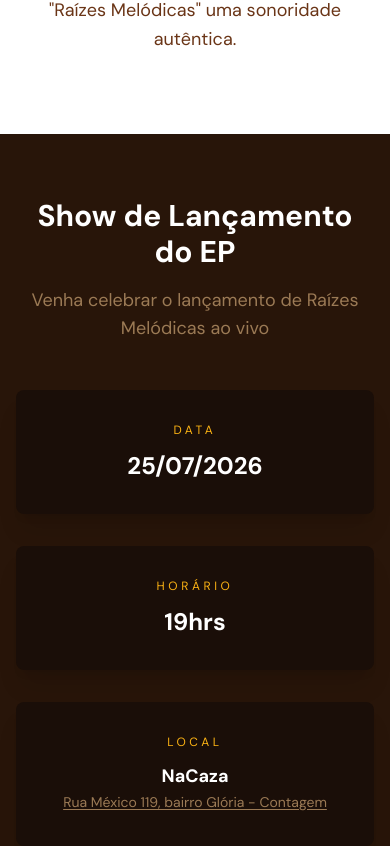
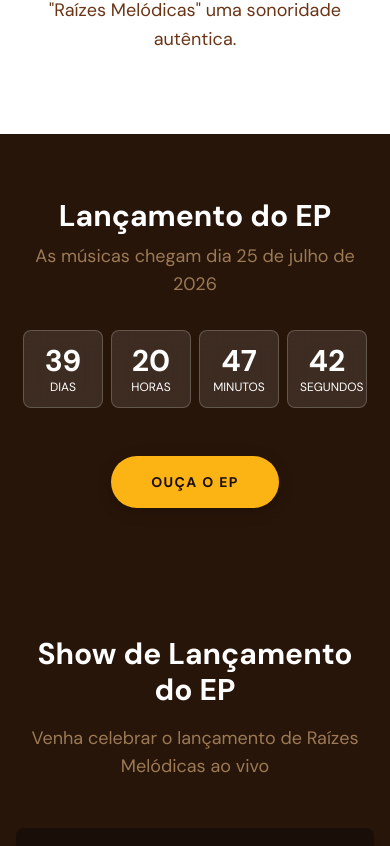
Before and after one commit to igormartins4/lexisartista, a React (Vite) app: page /raizes in a window 390 px wide. Shown: the part 1378-2224 px from the top of the page. Built offline with nearby package versions, Linux system fonts and the light colour scheme; no server answers; a web font is replaced by a local one.

Commit message:
feat: adicionar contagem regressiva, cards de lancamento do EP e melhorias de SEO

```diff
--- a/src/pages/RaizesPage.jsx
+++ b/src/pages/RaizesPage.jsx
@@ -3,6 +3,7 @@ import { Link } from "react-router-dom";
 import fotoCard from "../assets/raizes/capa.png";
 import fotoInicio from "../assets/raizes/inicio.jpg";
 import logoSecult from "../assets/raizes/logo-secult-brasao.png";
+import { Countdown } from "../components/Countdown";
 import { FadeInSection } from "../components/FadeInSection";
 import OptimizedImage from "../components/OptimizedImage";
 import { PageFooter } from "../components/PageFooter";
@@ -11,6 +12,7 @@ import { useScrollDepth } from "../hooks/useScrollDepth";
 import { trackClick } from "../lib/analytics";
 
 const linkEP = "https://sndo.ffm.to/oxppavb";
+const releaseDate = "2026-07-25T00:00:00";
 
 export function RaizesPage() {
   useScrollDepth();
@@ -20,18 +22,29 @@ export function RaizesPage() {
         <title>Raízes | Lexis - EP Raízes Melódicas</title>
         <meta
           name="description"
-          content="Raízes é o novo EP da artista Lexis. Um projeto que celebra conexões, ancestralidade e música orgânica."
+          content="Raízes é o novo EP da artista Lexis. Um projeto que celebra conexões, ancestralidade e música orgânica. Ouça o EP e venha para o show de lançamento dia 25 de julho de 2026 em Contagem."
         />
+        <meta
+          name="keywords"
+          content="Raízes, Lexis, EP, Raízes Melódicas, música, samba, MPB, show, lançamento, Contagem, Minas Gerais, música orgânica, instrumental acústico"
+        />
+        <meta name="author" content="Lexis" />
         <link rel="canonical" href="https://lexisartista.com.br/raizes" />
         <meta property="og:type" content="music.album" />
         <meta property="og:url" content="https://lexisartista.com.br/raizes" />
         <meta property="og:title" content="Raízes | Lexis - EP Raízes Melódicas" />
         <meta
           property="og:description"
-          content="Raízes é o novo EP da artista Lexis. Um projeto que celebra conexões, ancestralidade e música orgânica."
+          content="Raízes é o novo EP da artista Lexis. Um projeto que celebra conexões, ancestralidade e música orgânica. Lançamento dia 25 de julho de 2026."
         />
         <meta property="og:image" content="https://lexisartista.com.br/og-raizes.png" />
-        <meta property="music:musician" content="Lexis" />
+        <meta property="og:image:width" content="1200" />
+        <meta property="og:image:height" content="630" />
+        <meta property="og:locale" content="pt_BR" />
+        <meta property="og:site_name" content="Lexis Artista" />
+        <meta property="music:release_date" content="2026-07-25" />
+        <meta property="music:musician" content="https://lexisartista.com.br" />
+        <meta name="twitter:card" content="summary_large_image" />
         <meta name="twitter:url" content="https://lexisartista.com.br/raizes" />
         <meta name="twitter:title" content="Raízes | Lexis - EP Raízes Melódicas" />
         <meta
@@ -39,6 +52,7 @@ export function RaizesPage() {
           content="Raízes é o novo EP da artista Lexis. Um projeto que celebra conexões, ancestralidade e música orgânica."
         />
         <meta name="twitter:image" content="https://lexisartista.com.br/og-raizes.png" />
+        <meta name="twitter:image:alt" content="Capa do EP Raízes de Lexis" />
         <script type="application/ld+json">
           {JSON.stringify({
             "@context": "https://schema.org",
@@ -53,6 +67,7 @@ export function RaizesPage() {
                 url: "https://lexisartista.com.br/raizes",
                 image: "https://lexisartista.com.br/og-raizes.png",
                 genre: ["Samba", "MPB"],
+                datePublished: "2026-07-25",
                 byArtist: { "@id": "https://lexisartista.com.br/#artist" },
               },
               {
@@ -177,6 +192,33 @@ export function RaizesPage() {
             </section>
           </FadeInSection>
 
+          <FadeInSection sectionName="lancamento_ep">
+            <section className="py-16 md:py-24 bg-terra-card text-white">
+              <div className="container mx-auto px-4 text-center">
+                <h2 className="text-3xl md:text-4xl font-bold mb-2">Lançamento do EP</h2>
+                <p className="text-lg text-texto-decorativo mb-4 max-w-xl mx-auto">
+                  As músicas chegam dia 25 de julho de 2026
+                </p>
+                <Countdown targetDate={releaseDate} />
+                <a
+                  href={linkEP}
+                  onClick={() =>
+                    trackClick("cta_ouvir", {
+                      release_name: "Raízes",
+                      content_type: "ep",
+                      section: "lancamento",
+                    })
+                  }
+                  className="inline-block cta-button bg-amarelo hover:bg-ambar text-terra font-bold py-4 px-10 rounded-full text-sm uppercase tracking-widest mt-4"
+                  rel="noopener noreferrer"
+                  target="_blank"
+                >
+                  Ouça o EP
+                </a>
+              </div>
+            </section>
+          </FadeInSection>
+
           <FadeInSection sectionName="show_lancamento">
             <section className="py-16 md:py-24 bg-terra-card text-white">
               <div className="container mx-auto px-4 text-center">
```
